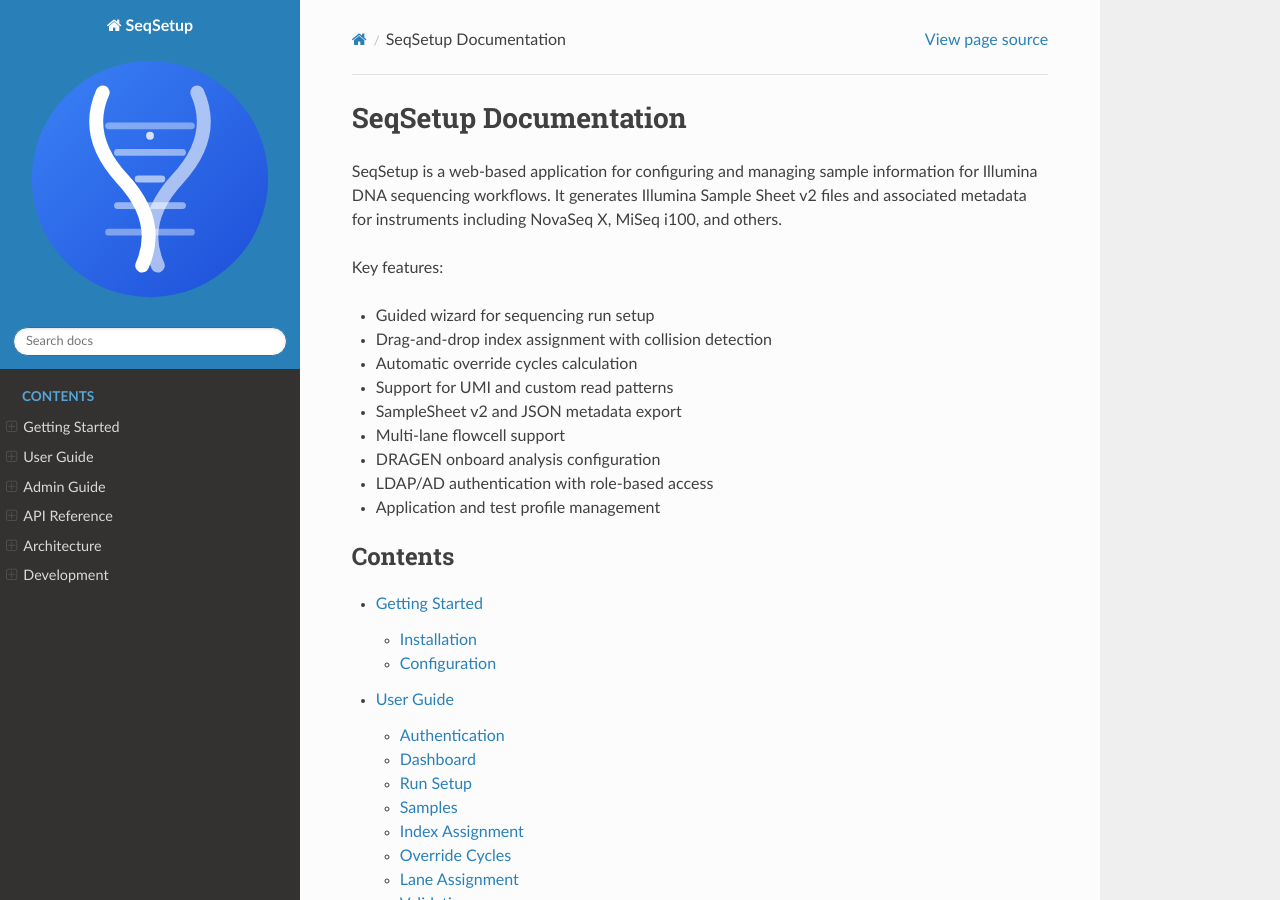
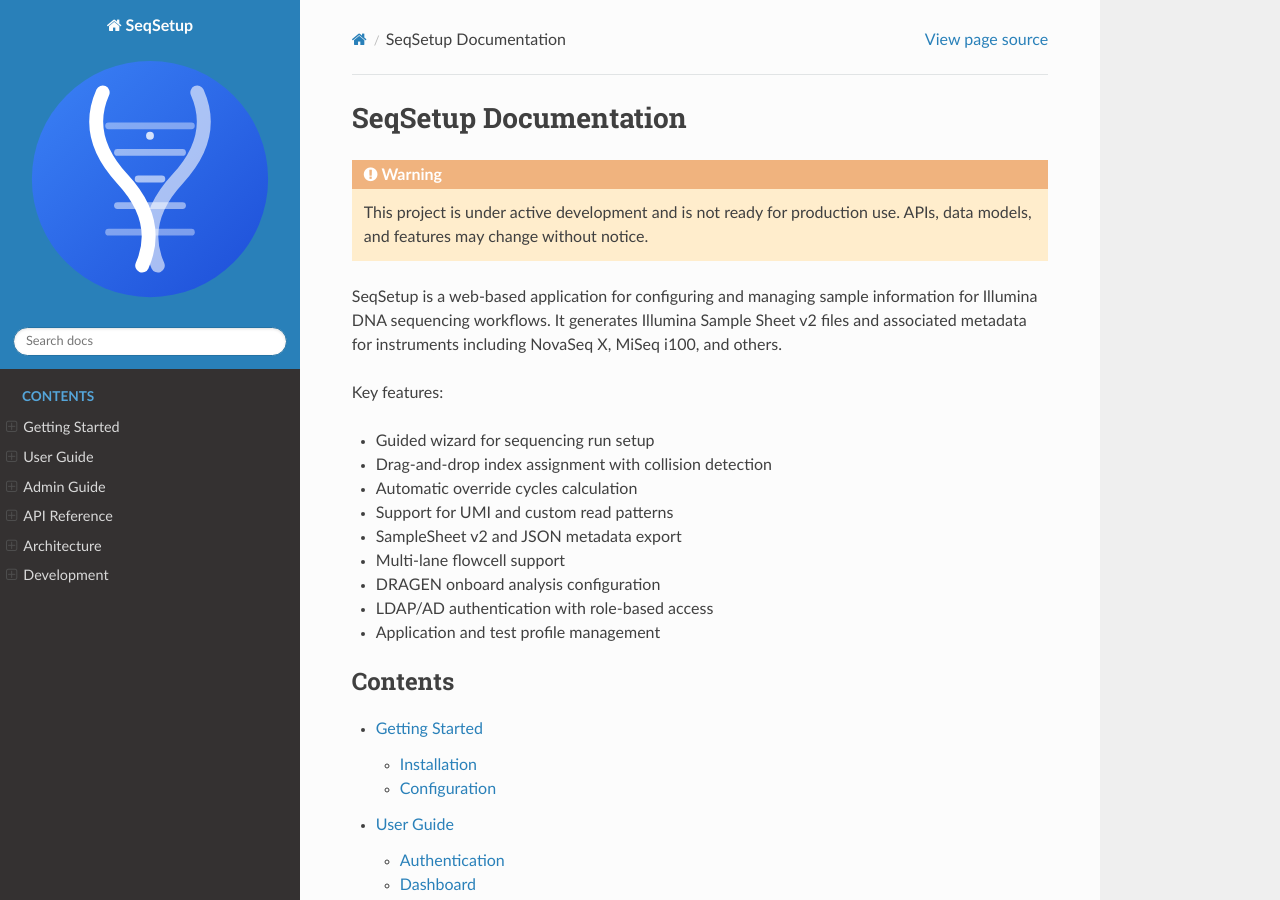
Before and after one commit to parlar/seqsetup, a Sphinx documentation site: the page built from docs/index.rst, in a window 1280 px wide and 900 px high. Built offline with Sphinx 7.4.7 and the Read the Docs theme 3.1.0, drawn with Linux system fonts in a browser that asks for light colours.

Commit message:
Add development status notice to README and docs
Co-Authored-By: Claude Opus 4.5 <noreply@anthropic.com>

```diff
--- a/docs/index.rst
+++ b/docs/index.rst
@@ -1,5 +1,10 @@
 SeqSetup Documentation
 ======================
+
+.. warning::
+
+   This project is under active development and is not ready for production use.
+   APIs, data models, and features may change without notice.
 
 SeqSetup is a web-based application for configuring and managing sample information
 for Illumina DNA sequencing workflows. It generates Illumina Sample Sheet v2 files
```
Also changed, not shown: README.md (+2 -0 lines).
